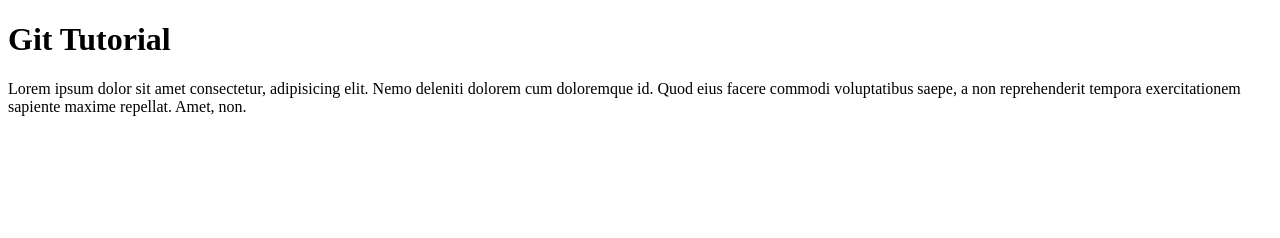
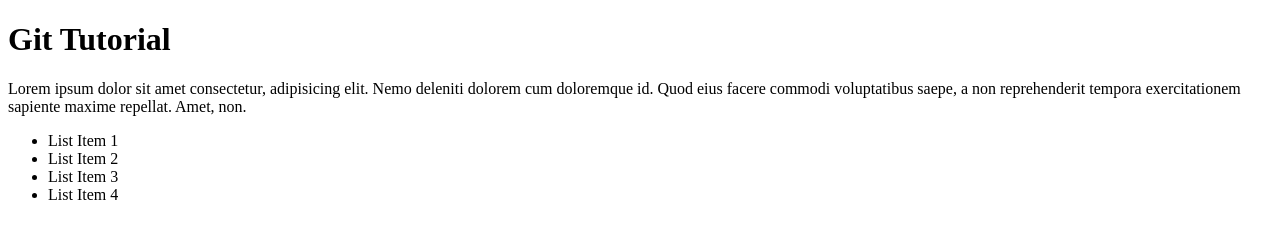
Before and after one commit to ConnerRussell6/git-tutorial, a plain HTML site: page index.html in a window 1280 px wide. Drawn offline with Linux system fonts and the light colour scheme.

Commit message:
Added List Items

```diff
--- a/index.html
+++ b/index.html
@@ -10,6 +10,15 @@
     <h1>Git Tutorial</h1>
     <p>Lorem ipsum dolor sit amet consectetur, adipisicing elit. Nemo deleniti
         dolorem cum doloremque id. Quod eius facere commodi voluptatibus saepe,
-        a non reprehenderit tempora exercitationem sapiente maxime repellat. Amet, non.</p>
+        a non reprehenderit tempora exercitationem sapiente maxime repellat. Amet, non.
+    </p>
+
+    <ul>
+        <li>List Item 1</li>
+        <li>List Item 2</li>
+        <li>List Item 3</li>
+        <li>List Item 4</li>
+    </ul>
+
 </body>
 </html>
```
